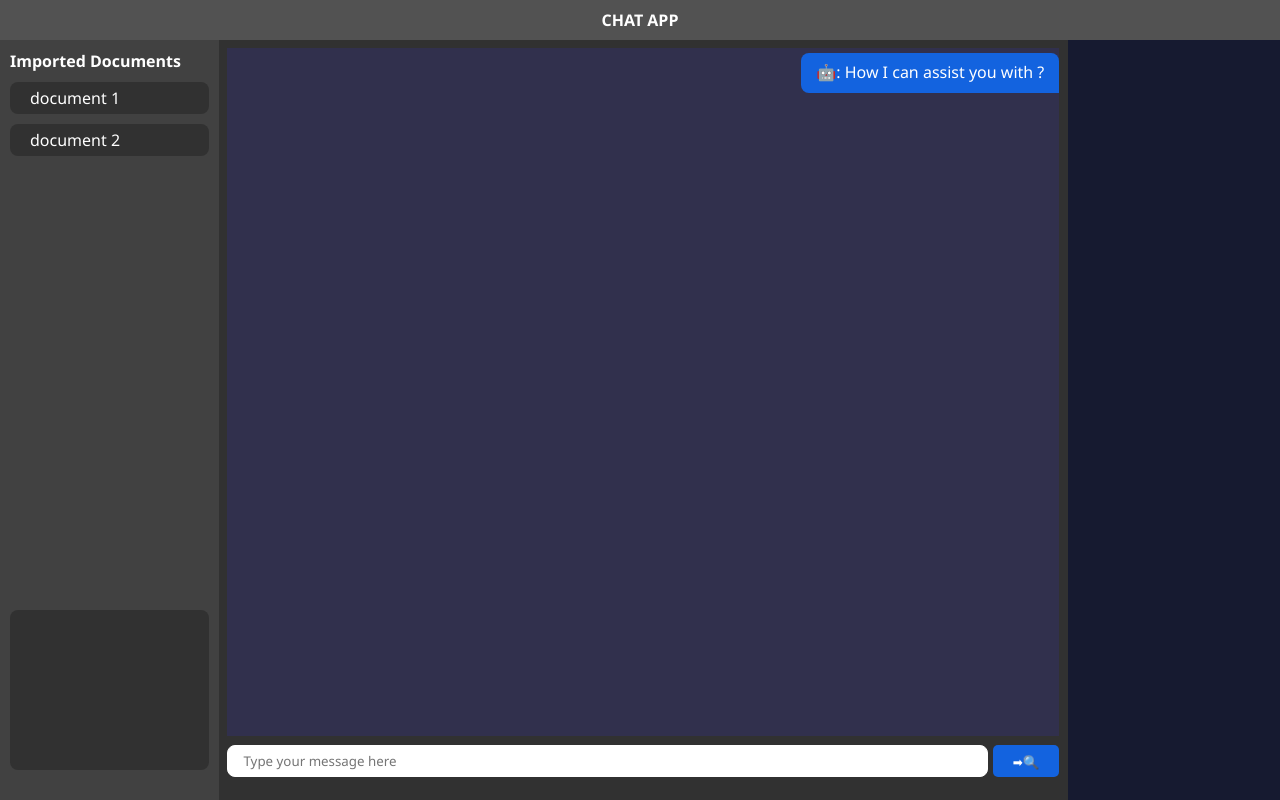
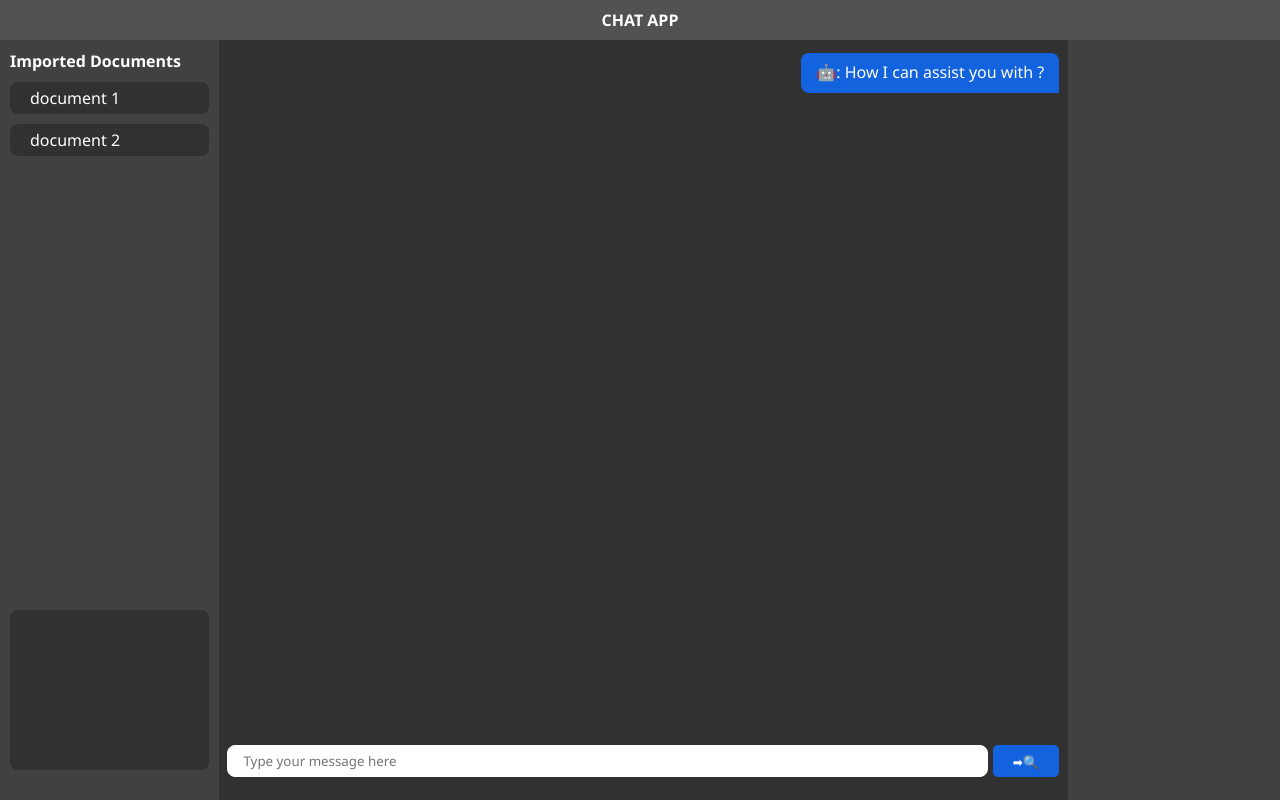
Before and after one commit to im-saikumar/Chat-App-UI, a React (Create React App) app: page / in a window 1280 px wide. Built offline with nearby package versions, Linux system fonts and the light colour scheme.

Commit message:
css changes

```diff
--- a/src/App.css
+++ b/src/App.css
@@ -56,7 +56,7 @@
   background-color: #1363DF;
 }
 
-.bg-sidebar-window {
+/* .bg-sidebar-window {
   background-color: #161A30;
   color: white;
 }
@@ -65,4 +65,4 @@
 .bg-chat-window {
   background-color: #31304D;
   color: white;
-}
+} */
```
